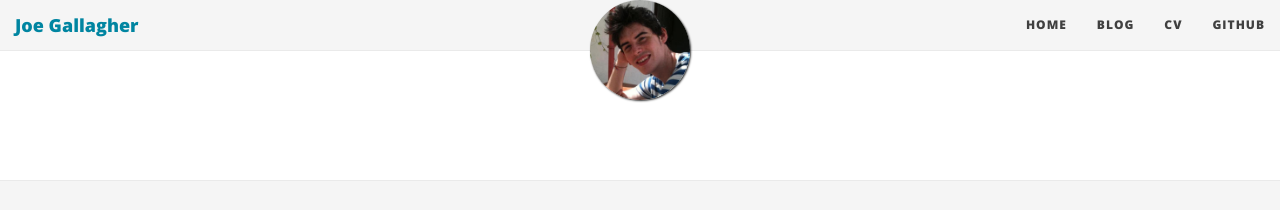
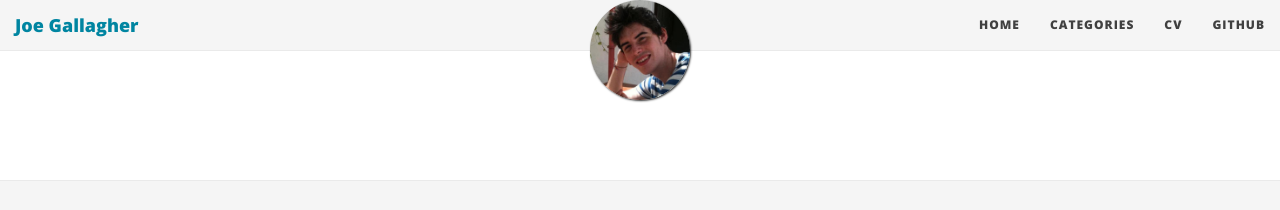
Before and after one commit to JoGall/jogall.github.io, a Jekyll site: the page built from tag.html, in a window 1280 px wide. Shown: the top 210 px of the page. Built offline with Jekyll 4.4.1, drawn with Linux system fonts in a browser that asks for light colours; nearby versions of some CDN libraries.

```diff
--- a/_config.yml
+++ b/_config.yml
@@ -22,7 +22,7 @@
 # List of links in the navigation bar
 navbar-links:
   Home: "index"
-  Blog: "tags"
+  Categories: "categories"
   CV: "cv"
   GitHub: "https://github.com/JoGall"
 
```
